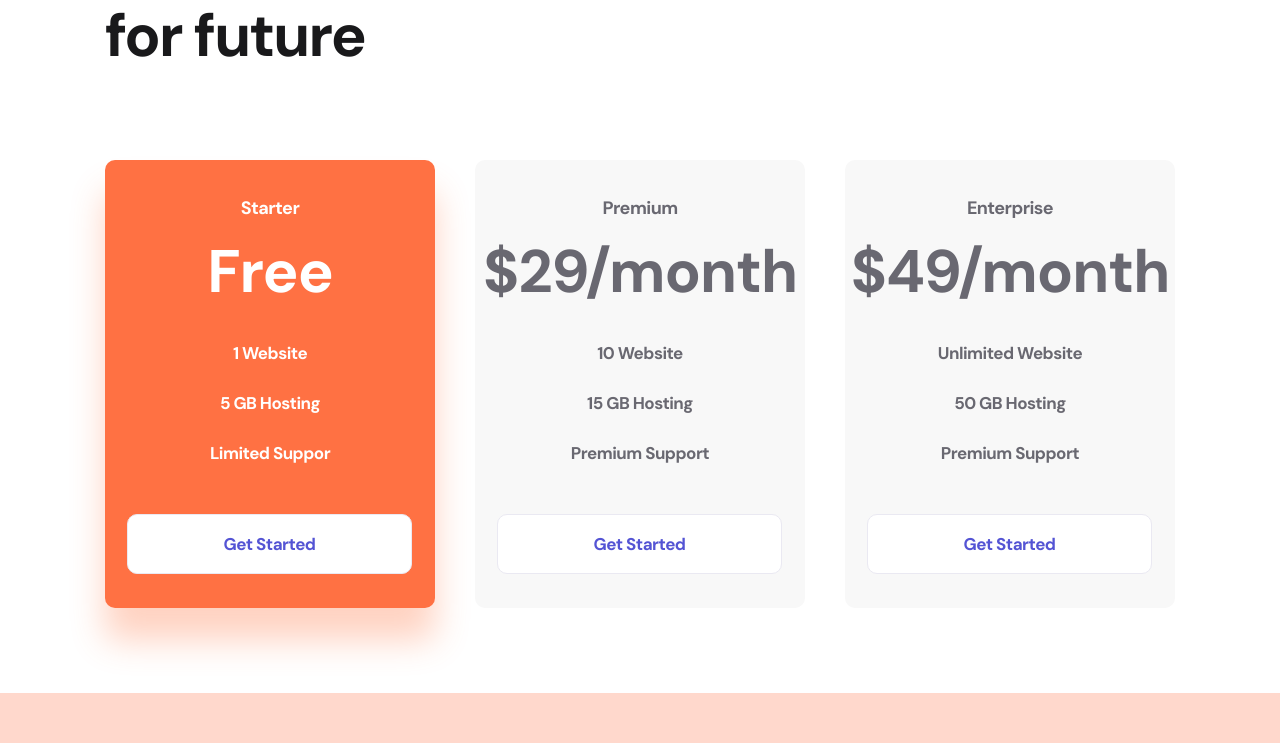
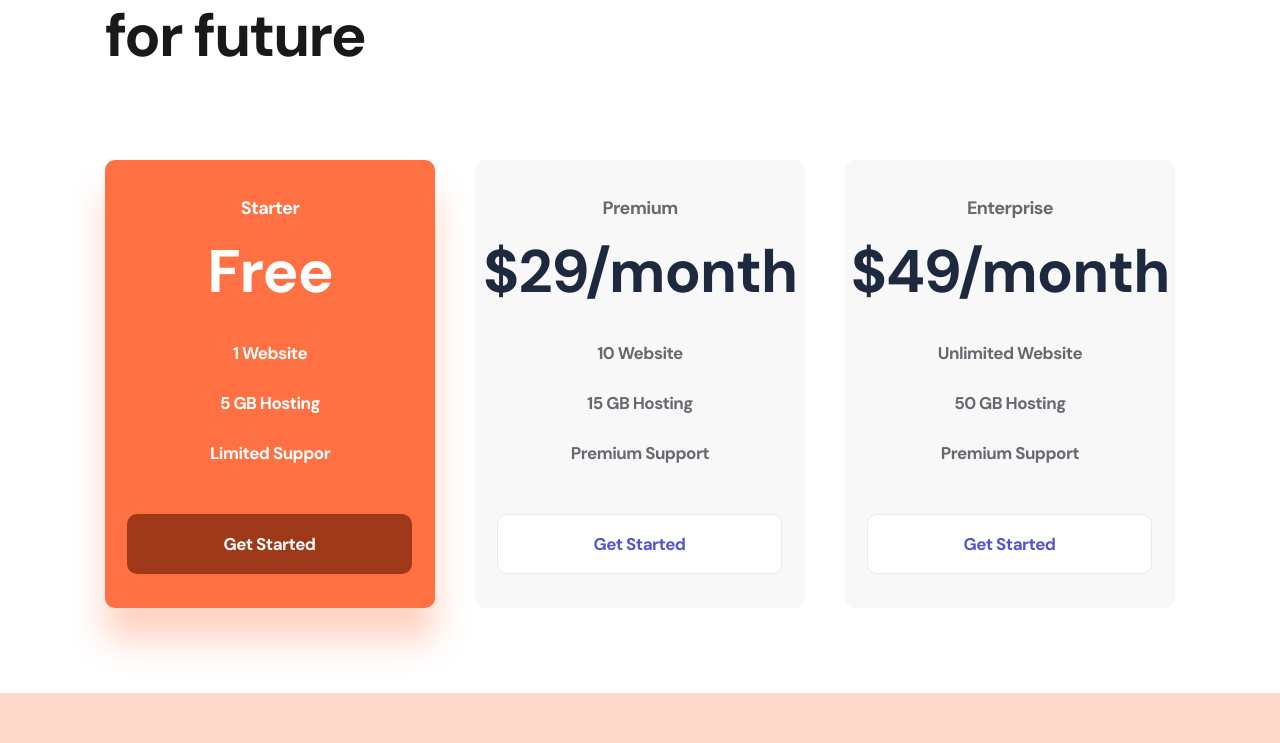
Before and after one commit to lasandrey/logoipsum_old, a plain HTML site: page index.html in a window 1280 px wide. In both pictures the pointer is over the link 270 px from the left and 1875 px from the top of the page. Shown: the part 1491-2234 px from the top of the page. Drawn offline with nearby package versions, Linux system fonts and the light colour scheme.

Commit message:
Add files via upload

```diff
--- a/css/styles.css
+++ b/css/styles.css
@@ -206,29 +206,12 @@ a {
   margin-bottom: 89px;
 }
 
-/* .section3-blocks {
-  display: flex;
-  justify-content: space-between;
-} */
-
 .section3-block {
   background: #f8f8f8;
   border: none;
   border-radius: 10px;
   width: 330px;
   padding: 34px 0;
-  color: #696871;
-}
-
-.section3-block:hover,
-.section3-block:focus,
-.dark-btn:hover,
-.dark-btn:focus {
-  background: #ff7143;
-  box-shadow: 0px 32px 34px rgba(255, 112, 59, 0.317827);
-  transition: 300ms;
-  color: #ffffff;
-  cursor: pointer;
 }
 
 .section3 h3 {
@@ -237,6 +220,7 @@ a {
   line-height: 28px;
   text-align: center;
   letter-spacing: -0.562737px;
+  color: #696871;
   margin-bottom: 22px;
 }
 
@@ -247,6 +231,7 @@ a {
   text-align: center;
   letter-spacing: -1.03448px;
   margin-bottom: 28px;
+  color: #1D293F;
 }
 
 .section3 p {
@@ -255,6 +240,7 @@ a {
   line-height: 50px;
   text-align: center;
   letter-spacing: -0.531474px;
+  color: #696871;
 }
 
 .dark-btn {
@@ -274,6 +260,34 @@ a {
   margin-left: 22px;
 }
 
+.section3-block:hover,
+.section3-block:focus {
+  background: #ff7143;
+  box-shadow: 0px 32px 34px rgba(255, 112, 59, 0.317827);
+  transition: 300ms;
+  cursor: pointer;
+}
+
+.section3-block:hover h3,
+.section3-block:hover h4,
+.section3-block:hover p,
+.section3-block:hover button,
+.dark-btn:focus,
+.section3-block:focus h3,
+.section3-block:focus h4,
+.section3-block:focus p,
+.section3-block:focus button {
+  color: #ffffff;
+}
+
+.section3-block:hover button,
+.section3-block:focus button,
+.dark-btn:focus {
+  background: #9F3919;
+  border: none;
+  cursor: pointer;
+}
+
 /* Footer */
 
 .footer {
```
